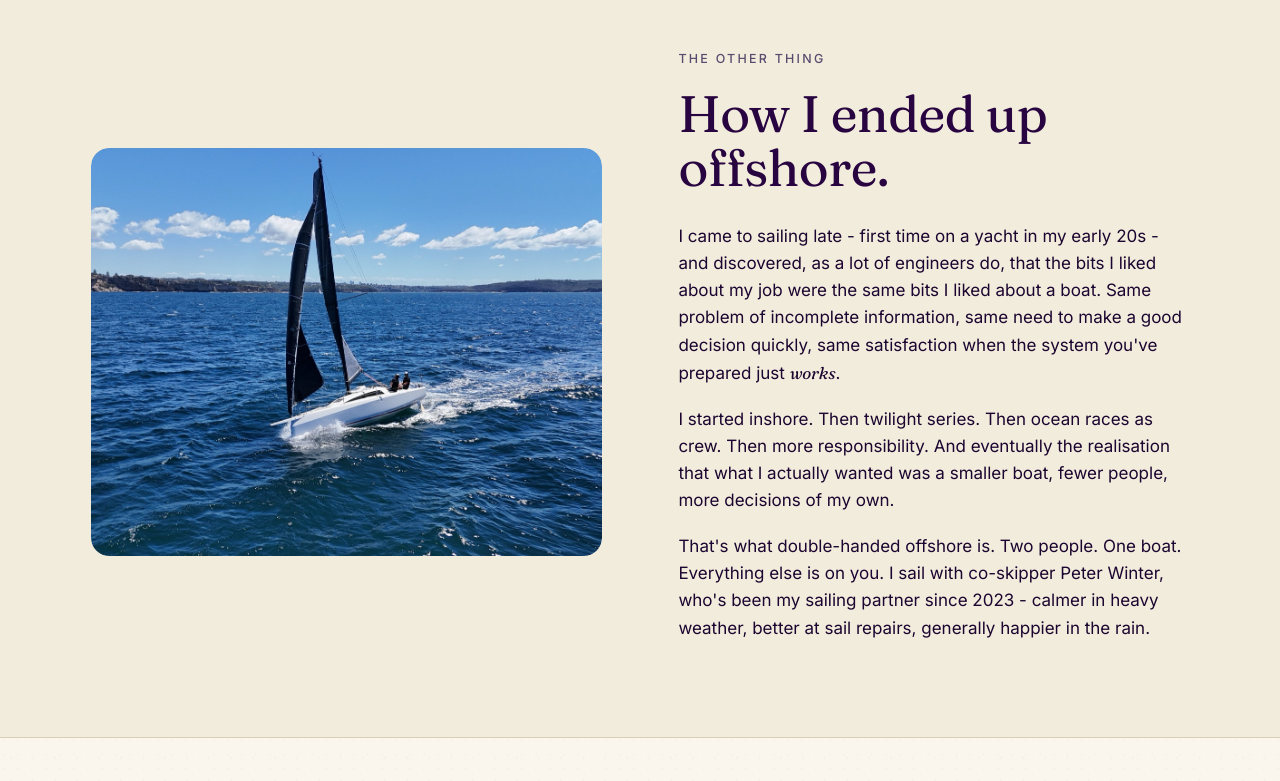
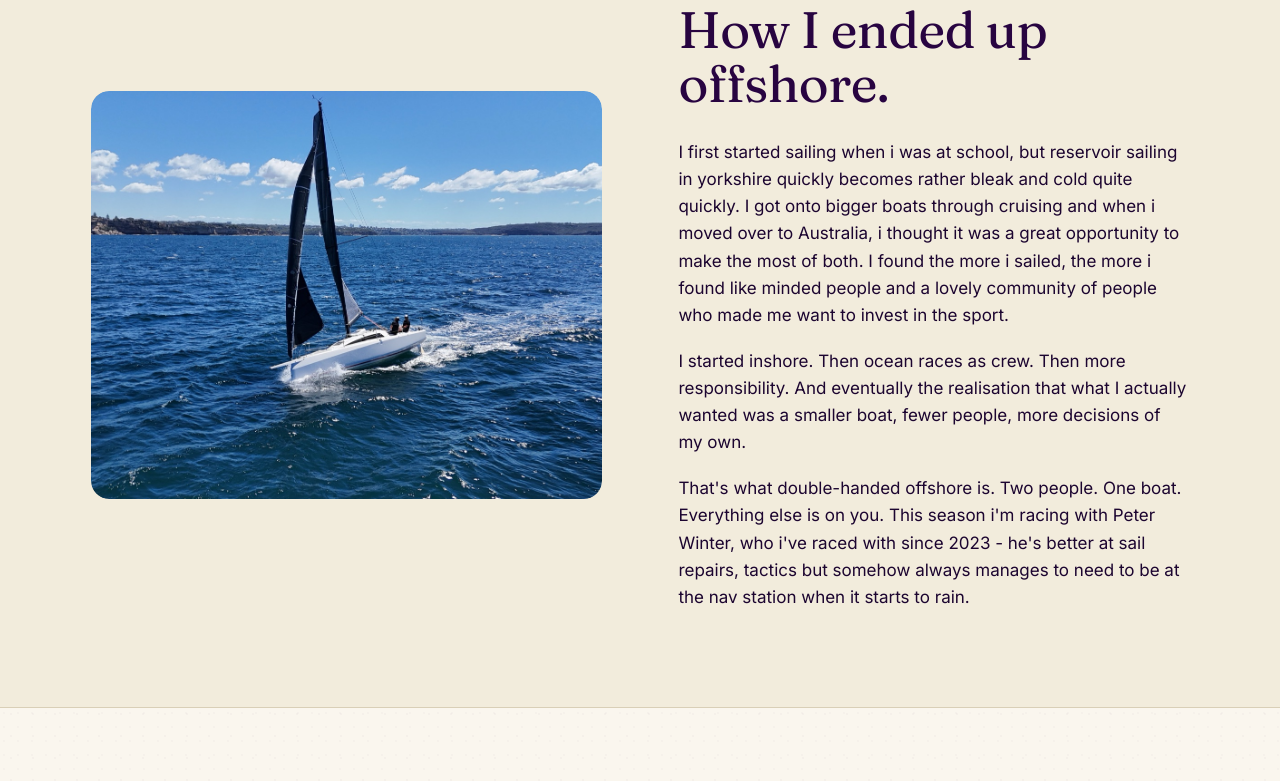
Before and after one commit to annie-stevenson/annie-sails, a plain HTML site: page about.html in a window 1280 px wide. Shown: the part 1079-1860 px from the top of the page. Drawn offline with Linux system fonts and the light colour scheme.

Commit message:
Code update

```diff
--- a/about.html
+++ b/about.html
@@ -35,7 +35,7 @@
 </header>
 
 <!-- =================================================== INTRO -->
-<section class="article-hero" style="padding-bottom: 60px;">
+<section class="article-hero" style="padding-bottom: 0; margin-top: -24px;">
   <div class="wrap-narrow">
     <span class="eyebrow">About me</span>
     <h1>Hi, I'm Annie. <span class="italic" style="color:var(--blue);">Here's the rest of it.</span></h1>
@@ -67,9 +67,9 @@
       <div>
         <span class="eyebrow">The other thing</span>
         <h2 class="mt-sm">How I ended up offshore.</h2>
-        <p class="mt-md">I came to sailing late - first time on a yacht in my early 20s - and discovered, as a lot of engineers do, that the bits I liked about my job were the same bits I liked about a boat. Same problem of incomplete information, same need to make a good decision quickly, same satisfaction when the system you've prepared just <em>works</em>.</p>
-        <p>I started inshore. Then twilight series. Then ocean races as crew. Then more responsibility. And eventually the realisation that what I actually wanted was a smaller boat, fewer people, more decisions of my own.</p>
-        <p>That's what double-handed offshore is. Two people. One boat. Everything else is on you. I sail with co-skipper Peter Winter, who's been my sailing partner since 2023 - calmer in heavy weather, better at sail repairs, generally happier in the rain.</p>
+        <p class="mt-md">I first started sailing when i was at school, but reservoir sailing in yorkshire quickly becomes rather bleak and cold quite quickly. I got onto bigger boats through cruising and when i moved over to Australia, i thought it was a great opportunity to make the most of both. I found the more i sailed, the more i found like minded people and a lovely community of people who made me want to invest in the sport.</p>
+        <p>I started inshore. Then ocean races as crew. Then more responsibility. And eventually the realisation that what I actually wanted was a smaller boat, fewer people, more decisions of my own.</p>
+        <p>That's what double-handed offshore is. Two people. One boat. Everything else is on you. This season i'm racing with Peter Winter, who i've raced with since 2023 - he's better at sail repairs, tactics but somehow always manages to need to be at the nav station when it starts to rain.</p>
       </div>
       <div class="feature-visual" style="border:none; background:transparent;">
         <img src="images-videos/Alliance-Photo-4.JPG" alt="Offshore racing" style="width:100%; height:100%; object-fit:cover; border-radius: var(--radius-lg);" />
```
Also changed, not shown: boat.html (+1 -1 lines), sponsors.html (+1 -1 lines).
